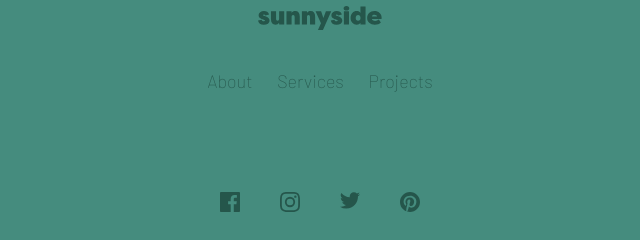
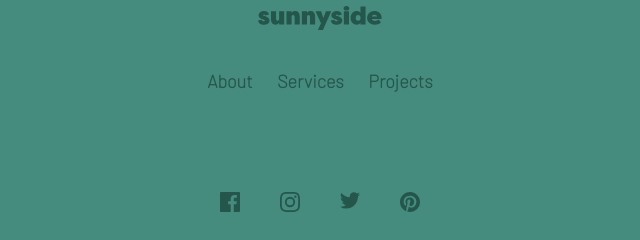
Before and after one commit to Codedzephyr/sunnyside-agency-landing-page-main, a plain HTML site: page index.html in a window 1280 px wide. Shown: the part 3485-3725 px from the top of the page, 320-960 px from the left. Drawn offline with Linux system fonts and the light colour scheme.

Commit message:
feat:static pages

```diff
--- a/styles.scss
+++ b/styles.scss
@@ -502,6 +502,7 @@ footer {
         cursor: pointer;
         font-family: $Barlow;
         text-decoration: none;
+        font-weight: $fontweight9;
         color: $Darkdesaturatedcyan;
         font-size: $fontsize;
       }
```
Also changed, not shown: styles.css, 1 other file.
